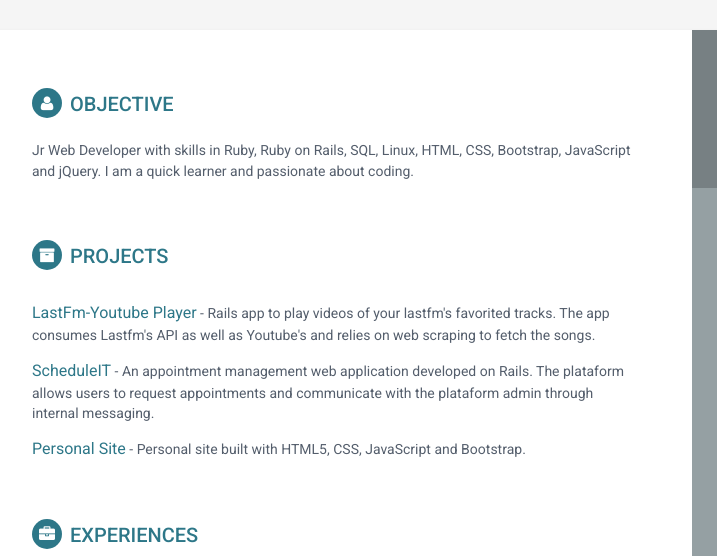
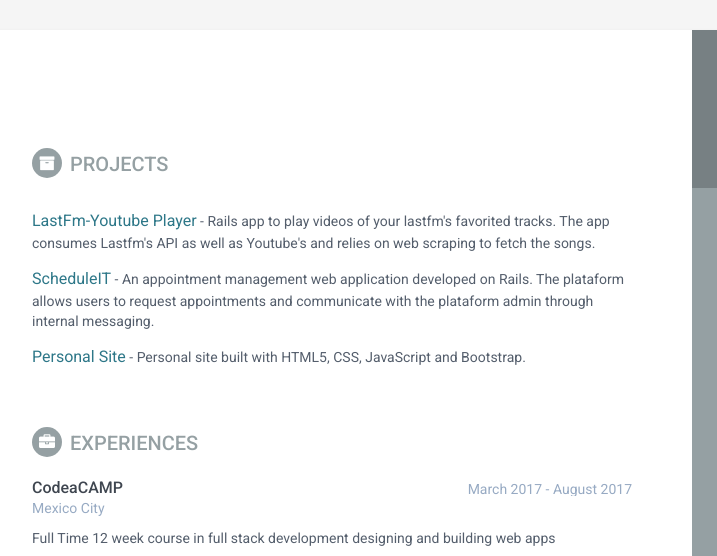
Before and after one commit to Hatemachine01/hatemachine01.github.io, a plain HTML site: page cv/index.html in a window 1280 px wide. Shown: the top 556 px of the page, 188-905 px from the left. Drawn offline with Linux system fonts and the light colour scheme.

Commit message:
Updated CV

```diff
--- a/cv/assets/css/styles.css
+++ b/cv/assets/css/styles.css
@@ -162,7 +162,7 @@ p {
   text-transform: uppercase;
   font-size: 20px;
   font-weight: 500;
-  color: #2d7788;
+  color: #95a0a3;
   position: relative;
   margin-top: 0;
   margin-bottom: 20px;
@@ -181,7 +181,7 @@ p {
   -moz-background-clip: padding;
   -webkit-background-clip: padding-box;
   background-clip: padding-box;
-  background: #2d7788;
+  background: #95a0a3;
   text-align: center;
   padding-top: 8px;
   font-size: 16px;
--- a/cv/index.html
+++ b/cv/index.html
@@ -87,10 +87,7 @@
         <div class="main-wrapper">
 
             <section class="section summary-section">
-                <h2 class="section-title"><i class="fa fa-user"></i>Objective</h2>
-                <div class="summary">
-                    <p> Jr Web Developer with skills in Ruby, Ruby on Rails, SQL, Linux, HTML, CSS, Bootstrap, JavaScript and jQuery. I am a quick learner and passionate about coding.</p>
-                </div><!--//summary-->
+
             </section><!--//section-->
 
              <section class="section projects-section">
@@ -130,7 +127,7 @@
                     </div><!--//meta-->
                     <div class="details">
 
-                        <li> Front-end : HTML5, CSS3, Bootstrap, JavaScript, Jquery, wireframing</li>
+                        <li>Front-end : HTML5, CSS3, Bootstrap, JavaScript, Jquery, wireframing</li>
                         <li>Back-end : Ruby, Ruby on Rails, Sinatra , Ajax, Activerecord , SQlite3, PostgresQL , TDD, BDD</li>
                         <li>Tools :  Github  , Unix command line , Slack , Collaborative Development, Scrum and agile development</li>
 
```
Also changed, not shown: index.html (+0 -1 lines).
